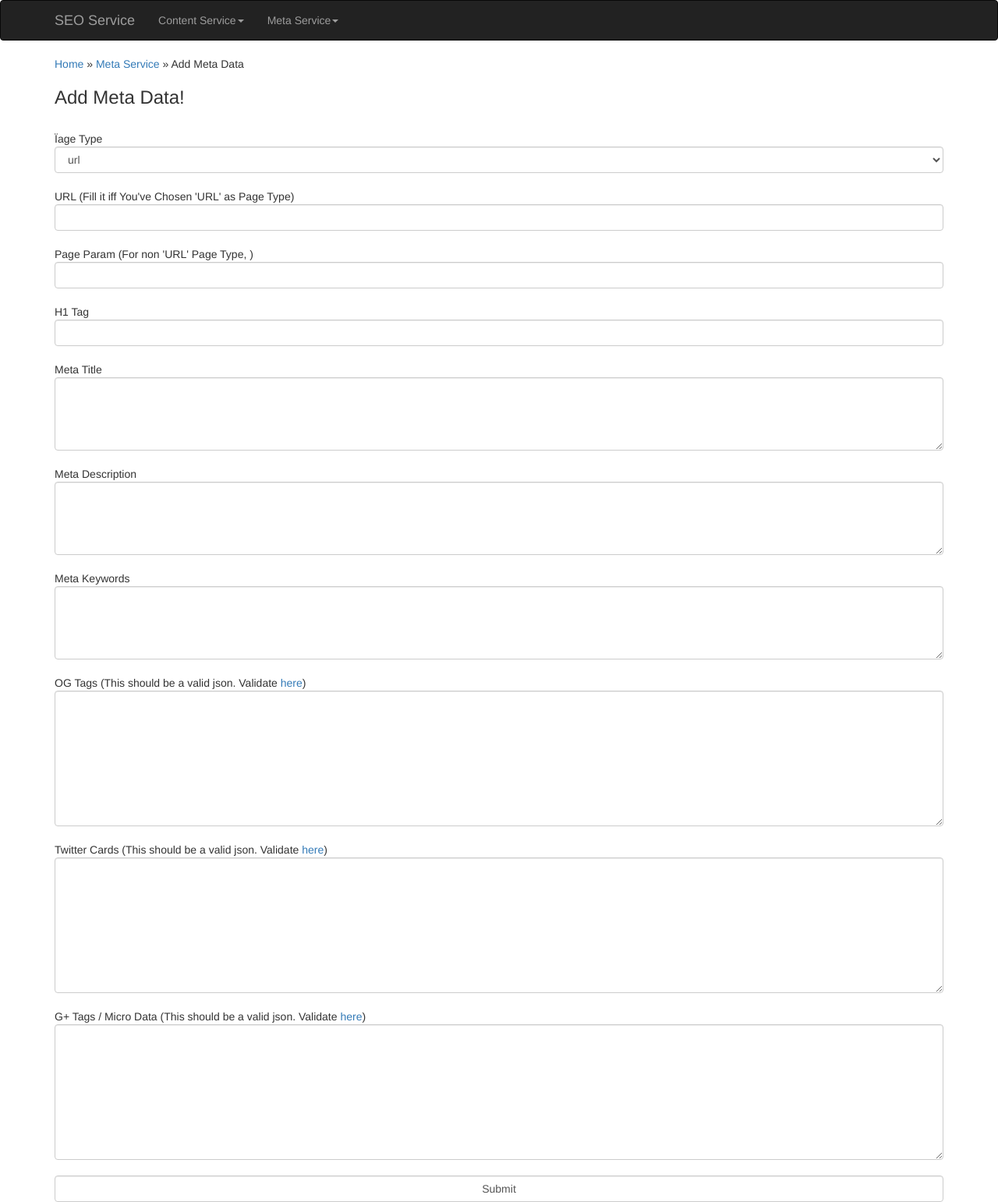
After one commit to nitinmanchanda/demeter-ui, a Flask app: page /seo/meta/add_meta_data in a window 1280 px wide. The commit adds this page. Shown: the whole page at 78% size. Run offline with Flask 2, Linux system fonts and the light colour scheme; some libraries are stand-ins or nearby versions.

Commit message:
content and meta service integration

```diff
--- a/app/main/views.py
+++ b/app/main/views.py
@@ -13,28 +13,22 @@ from flask import request
 import requests
 import json
 
-demeter_base_url = "http://localhost:81"
+
+api_base_url = "http://localhost:81"
+
 
 @main.route('/', methods=['GET', 'POST'])
 def index():
-    name = None
-    form = NameForm()
-    if form.validate_on_submit():
-        name = form.name.data
-        # session.__setattr__('name', form.name.data)
-        # session.__setattr__('known', True)
-        form.name.data = ''
-        # return redirect(url_for('.index'))
-    return render_template('index.html', form=form, name=name)
-    # return render_template('index.html',
-    #                        form=form, name=session.get('name'),
-    #                        known=session.get('known', False),
-    #                        current_time=datetime.utcnow())
+    return render_template('index.html')
 
 
+###################
+# Content Service #
+###################
 @main.route('/seo/content/add_content')
 def add_new_content():
     return render_template('create_content.html', url='add_content/result')
+
 
 @main.route('/seo/content/add_content/result', methods=['GET', 'POST'])
 def add_new_content_result():
@@ -46,15 +40,57 @@ def add_new_content_result():
     }
 
     data = parser.parse(args, request)
-    r = requests.post(demeter_base_url + '/seo/content/add_content', data)
+    r = requests.post(api_base_url + '/seo/content/add_content', data)
 
     message = "Error while adding content for " + data['url'] + ". Review the content and other parameters once, contact admin if that doesn't help!"
+    message_color = "red"
 
     if json.loads(r.text)['result'] and json.loads(r.text)['result'] == 'Success':
         message = "Content for " + data['url'] + " has been added successfully!"
+        message_color = "green"
 
-    return render_template('result.html', message=message)
+    return render_template('result.html', message=message, message_color=message_color)
 
+
+################
+# Meta Service #
+################
+@main.route('/seo/meta/add_meta_data')
+def add_new_meta():
+    return render_template('create_meta.html', url='add_meta_data/result')
+
+
+@main.route('/seo/meta/add_meta_data/result', methods=['GET', 'POST'])
+def add_new_meta_result():
+    args = {
+        'page_type': Arg(str, required=True),
+        'url': Arg(str, default=None),
+        'page_param': Arg(str, default=None),
+        'h1': Arg(str, default=None),
+        'meta_title': Arg(str, default=None),
+        'meta_description': Arg(str, default=None),
+        'meta_keywords': Arg(str, default=None),
+        'og_tags': Arg(str, default='{}'),
+        'twitter_cards': Arg(str, default='{}'),
+        'gplus_tags': Arg(str, default='{}')
+    }
+
+    data = parser.parse(args, request)
+    r = requests.post(api_base_url + '/seo/meta_data/add_meta_data', data)
+
+    message = "Error while adding meta data for " + data['page_type'] + ". Review the content and other parameters once, contact admin if that doesn't help!"
+    message_color = "red"
+
+    if json.loads(r.text)['result'] and json.loads(r.text)['result'] == 'Success':
+        message = "Meta data for " + data['page_type'] + " has been added successfully!"
+        message_color = "green"
+
+    return render_template('result.html', message=message, message_color=message_color)
+
+
+################
+# Test Service #
+################
 @main.route('/test')
 def test():
     url = 'http://search01.production.askme.com:9999/aggregate/askme/place?agg=city&offset=0&size=200'
--- a/app/templates/create_content.html
+++ b/app/templates/create_content.html
@@ -3,9 +3,9 @@
 {% block content %}
 <div class="container">
 
-    <h7><a href="/">Home</a> &raquo; <a href="/content">Content Service</a> &raquo; Add Content</h5>
+    <h7><a href="/">Home</a> &raquo; <a href="/seo/content">Content Service</a> &raquo; Add Content</h5>
 
-    <h3>Add content!</h3><br>
+    <h3>Add Content!</h3><br>
 
     <form action="{{ url }}" method="post" target="_blank">
         URL*</label> <input class="form-control" type="text" name="url" required><br>
--- /dev/null
+++ b/app/templates/create_meta.html
@@ -0,0 +1,41 @@
+{% extends "header.html" %}
+
+{% block content %}
+<div class="container">
+
+    <h7><a href="/">Home</a> &raquo; <a href="/seo/meta">Meta Service</a> &raquo; Add Meta Data</h5>
+
+    <h3>Add Meta Data!</h3><br>
+
+    <form action="{{ url }}" method="post" target="_blank">
+
+        Ïage Type</label>
+        <select class="form-control" name="page_type">
+        	<option name='url'>url</option>
+        	<option name='category-city'>category-city</option>
+        </select><br>
+
+        URL (Fill it iff You've Chosen 'URL' as Page Type)<input class="form-control" type="text" name="url"><br>
+
+        Page Param (For non 'URL' Page Type, )<input class="form-control" type="text" name="page_param"><br>
+
+        H1 Tag<input class="form-control" type="text" name="h1"><br>
+
+        Meta Title<textarea class="form-control" rows="4" name="meta_title"></textarea><br>
+
+        Meta Description<textarea class="form-control" rows="4" name="meta_description"></textarea><br>
+
+        Meta Keywords<textarea class="form-control" rows="4" name="meta_keywords"></textarea><br>
+
+        OG Tags (This should be a valid json. Validate <a href="http://jsonlint.com/">here</a>)<textarea class="form-control" rows="8" name="og_tags"></textarea><br>
+
+        Twitter Cards (This should be a valid json. Validate <a href="http://jsonlint.com/">here</a>)<textarea class="form-control" rows="8" name="twitter_cards"></textarea><br>
+
+        G+ Tags / Micro Data (This should be a valid json. Validate <a href="http://jsonlint.com/">here</a>)<textarea class="form-control" rows="8" name="gplus_tags"></textarea><br>
+
+        <input class="form-control" type="submit" value="Submit">
+    </form>
+
+</div>
+
+{% endblock %}
--- a/app/templates/header.html
+++ b/app/templates/header.html
@@ -26,6 +26,12 @@
                         <li><a href="/seo/content/add_content">Add Content</a></li>
                     </ul>
                 </li>
+                <li class="dropdown">
+                    <a class="dropdown-toggle" data-toggle="dropdown" href="/seo/meta">Meta Service<span class="caret"></span></a>
+                    <ul class="dropdown-menu">
+                        <li><a href="/seo/meta/add_meta_data">Add Meta Data</a></li>
+                    </ul>
+                </li>
             </ul>
         </div>
     </div>
--- a/app/templates/index.html
+++ b/app/templates/index.html
@@ -6,5 +6,4 @@
         <h1>Hello, {% if name %}{{ name }}{% else %}Stranger{% endif %}!</h1>
     </div>
 </div>
-{{ wtf.quick_form(form) }}
 {% endblock %}
--- a/app/templates/result.html
+++ b/app/templates/result.html
@@ -3,7 +3,7 @@
 {% block content %}
 <div class="container">
     <div class="page-header">
-        <p>{{ message }}</p>
+        <font color="{{ message_color }}">{{ message }}</font>
     </div>
 </div>
 {% endblock %}
```
